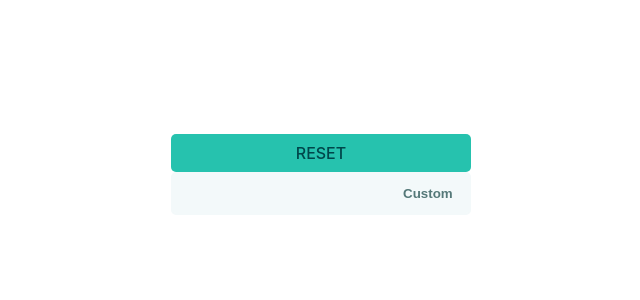
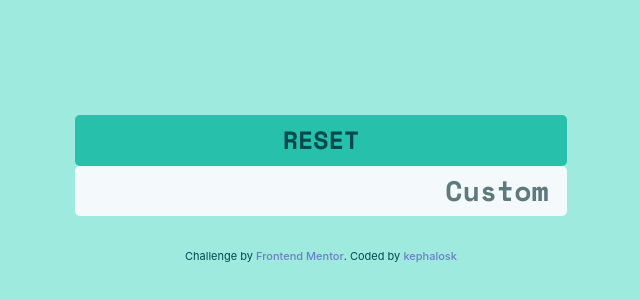
Before and after one commit to kephalosk/tip-calculator-app-react, a React (Vite) app: page / in a window 1280 px wide. Shown: the part 226-526 px from the top of the page, without its empty margins (319-959 px from the left). Built offline with nearby package versions, Linux system fonts and the light colour scheme.

Commit message:
add styles

```diff
--- a/index.html
+++ b/index.html
@@ -6,9 +6,15 @@
     <meta name="viewport" content="width=device-width, initial-scale=1.0" />
     <meta name="description" content="A React App to calculate tips.">
     <title>React Tip Calculator App</title>
+    <link rel="stylesheet" href="https://fonts.googleapis.com/css2?family=Space+Mono:wght@700&display=swap">
+    <link rel="stylesheet" href="/src/styles/styles.css">
   </head>
   <body>
     <div id="root"></div>
     <script type="module" src="/src/main.tsx"></script>
+    <footer class="attribution">
+      Challenge by <a href="https://www.frontendmentor.io?ref=challenge" target="_blank">Frontend Mentor</a>.
+      Coded by <a href="https://github.com/kephalosk">kephalosk</a>
+    </footer>
   </body>
 </html>
--- a/src/components/atoms/Button/Button.scss
+++ b/src/components/atoms/Button/Button.scss
@@ -1,32 +1,39 @@
+@use '../../../styles/colors';
+@use '../../../styles/fonts';
+@use '../../../styles/functions';
+@use '../../../styles/spaces';
+
 .button {
-  padding: 8px 16px ;
+  padding: spaces.$space-8px spaces.$space-16px ;
   width: 100%;
-  border-radius: 5px;
-  background-color: #26C2AE;
+  border-radius: spaces.$radius-5px;
+  background-color: colors.$green-400;
   text-transform: uppercase;
-  color: #00474B;
+  color: colors.$green-900;
+
+  @include fonts.text-preset-3;
 }
 .button:hover {
-  border: 1px solid #9FE8DF;
-  background-color: #9FE8DF;
+  border: functions.to-rem(1px) solid colors.$green-200;
+  background-color: colors.$green-200;
   outline: none;
   box-shadow: none;
 }
 .button:focus {
-  border: 1px solid #9FE8DF;
-  background-color: #9FE8DF;
+  border: functions.to-rem(1px) solid colors.$green-200;
+  background-color: colors.$green-200;
   outline: none;
   box-shadow: none;
 }
 .button:focus-visible {
-  border: 1px solid #FFFFFF;
-  background-color: #9FE8DF;
+  border: functions.to-rem(1px) solid colors.$white;
+  background-color: colors.$green-200;
   outline: none;
   box-shadow: none;
 }
 
 .button.disabled {
-  border: 1px solid #0D686D;
-  background-color: #0D686D;
+  border: functions.to-rem(1px) solid colors.$green-600;
+  background-color: colors.$green-600;
   cursor: not-allowed;
 }
--- a/src/components/atoms/Input/Input.scss
+++ b/src/components/atoms/Input/Input.scss
@@ -1,30 +1,37 @@
+@use '../../../styles/colors';
+@use '../../../styles/fonts';
+@use '../../../styles/functions';
+@use '../../../styles/spaces';
+
 .input {
-  border: 2px solid #F3F9FA;
-  border-radius: 5px;
-  background-color: #F3F9FA;
-  padding: 12px 16px;
+  border: functions.to-rem(2px) solid colors.$grey-50;
+  border-radius: spaces.$radius-5px;
+  background-color: colors.$grey-50;
+  padding: spaces.$space-4px spaces.$space-16px;
   width: 100%;
   font-weight: bold;
   text-align: right;
-  color: #9EBBBD;
+  color: colors.$grey-200;
+
+  @include fonts.text-preset-2;
 }
 .input:hover {
-  border: 2px solid #26C2AE;
+  border: functions.to-rem(2px) solid colors.$green-400;
 }
 .input:focus, .input:focus-visible {
-  border: 2px solid #00474B;
+  border: functions.to-rem(2px) solid colors.$green-900;
   outline: none;
 }
 .input::placeholder {
-  color: #547878;
+  color: colors.$grey-500;
 }
 .input.error {
-  border: 2px solid #E17052;
+  border: functions.to-rem(2px) solid colors.$red;
 }
 .input.error:hover {
-  border: 2px solid #26C2AE;
+  border: functions.to-rem(2px) solid colors.$green-400;
 }
 .input.error:focus, .input.error:focus-visible {
-  border: 2px solid #00474B;
+  border: functions.to-rem(2px) solid colors.$green-900;
   outline: none;
 }
--- /dev/null
+++ b/src/styles/colors.scss
@@ -0,0 +1,11 @@
+$attribution: hsl(228, 45%, 60%);
+$green-900: hsl(183, 100%, 15%);
+$green-600: hsl(184, 77%, 24%);
+$green-400: hsl(172, 67%, 45%);
+$green-200: hsl(171, 65%, 77%);
+$grey-500: hsl(186, 14%, 43%);
+$grey-400: hsl(184, 14%, 56%);
+$grey-200: hsl(185, 41%, 84%);
+$grey-50: hsl(189, 47%, 97%);
+$red: hsl(14, 74%, 60%);
+$white: hsl(0, 100%, 100%);
--- /dev/null
+++ b/src/styles/fonts.scss
@@ -0,0 +1,98 @@
+@use 'functions';
+@use 'screens';
+
+$text-scale-factor-partial: 0.8;
+$text-scale-factor-viewport: 0.7vw;
+$text-scale-factor-max: 2;
+
+$text-preset-1-font-size-min: functions.to-rem(32px);
+$text-preset-1-font-size-partial: $text-preset-1-font-size-min * $text-scale-factor-partial;
+$text-preset-1-font-size-max: $text-preset-1-font-size-min * $text-scale-factor-max;
+$text-preset-1-font-size-tablet-and-up-min: functions.to-rem(48px);
+$text-preset-1-font-size-tablet-and-up-partial: $text-preset-1-font-size-tablet-and-up-min * $text-scale-factor-partial;
+$text-preset-1-font-size-tablet-and-up-max: $text-preset-1-font-size-tablet-and-up-min * $text-scale-factor-max;
+
+$text-preset-2-font-size-min: functions.to-rem(24px);
+$text-preset-2-font-size-partial: $text-preset-2-font-size-min * $text-scale-factor-partial;
+$text-preset-2-font-size-max: $text-preset-2-font-size-min * $text-scale-factor-max;
+
+$text-preset-3-font-size-min: functions.to-rem(20px);
+$text-preset-3-font-size-partial: $text-preset-3-font-size-min * $text-scale-factor-partial;
+$text-preset-3-font-size-max: $text-preset-3-font-size-min * $text-scale-factor-max;
+
+$text-preset-4-font-size-min: functions.to-rem(16px);
+$text-preset-4-font-size-partial: $text-preset-4-font-size-min * $text-scale-factor-partial;
+$text-preset-4-font-size-max: $text-preset-4-font-size-min * $text-scale-factor-max;
+
+$text-preset-5-font-size-min: functions.to-rem(13px);
+$text-preset-5-font-size-partial: $text-preset-5-font-size-min * $text-scale-factor-partial;
+$text-preset-5-font-size-max: $text-preset-5-font-size-min * $text-scale-factor-max;
+
+$text-preset-1-line-height-min: functions.to-rem(47px);
+$text-preset-1-line-height-partial: $text-preset-1-line-height-min * $text-scale-factor-partial;
+$text-preset-1-line-height-max: $text-preset-1-line-height-min * $text-scale-factor-max;
+$text-preset-1-line-height-tablet-and-up-min: functions.to-rem(71px);
+$text-preset-1-line-height-tablet-and-up-partial: $text-preset-1-line-height-tablet-and-up-min * $text-scale-factor-partial;
+$text-preset-1-line-height-tablet-and-up-max: $text-preset-1-line-height-tablet-and-up-min * $text-scale-factor-max;
+
+$text-preset-2-line-height-min: functions.to-rem(36px);
+$text-preset-2-line-height-partial: $text-preset-2-line-height-min * $text-scale-factor-partial;
+$text-preset-2-line-height-max: $text-preset-2-line-height-min * $text-scale-factor-max;
+
+$text-preset-3-line-height-min: functions.to-rem(30px);
+$text-preset-3-line-height-partial: $text-preset-3-line-height-min * $text-scale-factor-partial;
+$text-preset-3-line-height-max: $text-preset-3-line-height-min * $text-scale-factor-max;
+
+$text-preset-4-line-height-min: functions.to-rem(24px);
+$text-preset-4-line-height-partial: $text-preset-4-line-height-min * $text-scale-factor-partial;
+$text-preset-4-line-height-max: $text-preset-4-line-height-min * $text-scale-factor-max;
+
+$text-preset-5-line-height-min: functions.to-rem(19px);
+$text-preset-5-line-height-partial: $text-preset-5-line-height-min * $text-scale-factor-partial;
+$text-preset-5-line-height-max: $text-preset-5-line-height-min * $text-scale-factor-max;
+
+@mixin text-preset-1 {
+  font-family: "Space Mono", sans-serif;
+  font-weight: bold;
+  font-size: clamp($text-preset-1-font-size-min, $text-preset-1-font-size-partial + $text-scale-factor-viewport, $text-preset-1-font-size-max);
+  line-height: clamp($text-preset-1-line-height-min, $text-preset-1-line-height-partial + $text-scale-factor-viewport, $text-preset-1-line-height-max);
+  letter-spacing: functions.to-rem(-0.67px);
+
+  @include screens.tablet-and-up {
+    font-size: clamp($text-preset-1-font-size-tablet-and-up-min, $text-preset-1-font-size-tablet-and-up-partial + $text-scale-factor-viewport, $text-preset-1-font-size-tablet-and-up-max);
+    line-height: clamp($text-preset-1-line-height-tablet-and-up-min, $text-preset-1-line-height-tablet-and-up-partial + $text-scale-factor-viewport, $text-preset-1-line-height-tablet-and-up-max);
+    letter-spacing: functions.to-rem(-1px);
+  }
+}
+
+@mixin text-preset-2 {
+  font-family: "Space Mono", sans-serif;
+  font-weight: bold;
+  font-size: clamp($text-preset-2-font-size-min, $text-preset-2-font-size-partial + $text-scale-factor-viewport, $text-preset-2-font-size-max);
+  line-height: clamp($text-preset-2-line-height-min, $text-preset-2-line-height-partial + $text-scale-factor-viewport, $text-preset-2-line-height-max);
+  letter-spacing: 0;
+}
+
+@mixin text-preset-3 {
+  font-family: "Space Mono", sans-serif;
+  font-weight: bold;
+  font-size: clamp($text-preset-3-font-size-min, $text-preset-3-font-size-partial + $text-scale-factor-viewport, $text-preset-3-font-size-max);
+  line-height: clamp($text-preset-3-line-height-min, $text-preset-3-line-height-partial + $text-scale-factor-viewport, $text-preset-3-line-height-max);
+  letter-spacing: 0;
+}
+
+@mixin text-preset-4 {
+  font-family: "Space Mono", sans-serif;
+  font-weight: bold;
+  font-size: clamp($text-preset-4-font-size-min, $text-preset-4-font-size-partial + $text-scale-factor-viewport, $text-preset-4-font-size-max);
+  line-height: clamp($text-preset-4-line-height-min, $text-preset-4-line-height-partial + $text-scale-factor-viewport, $text-preset-4-line-height-max);
+  letter-spacing: 0;
+}
+
+@mixin text-preset-5 {
+  font-family: "Space Mono", sans-serif;
+  font-weight: bold;
+  font-size: clamp($text-preset-5-font-size-min, $text-preset-5-font-size-partial + $text-scale-factor-viewport, $text-preset-5-font-size-max);
+  line-height: clamp($text-preset-5-line-height-min, $text-preset-5-line-height-partial + $text-scale-factor-viewport, $text-preset-5-line-height-max);
+  letter-spacing: 0;
+}
--- /dev/null
+++ b/src/styles/functions.scss
@@ -0,0 +1,31 @@
+@use 'sass:math';
+@use 'sass:meta';
+
+@function to-rem($value) {
+  @if meta.type-of($value) != 'number' {
+    @error 'NaN: #{meta.type-of($value)}.';
+    @return null;
+  }
+
+  $unit: math.unit($value);
+
+  @if $unit == '' {
+    @error 'Missing unit: #{$value}.';
+    @return null;
+  }
+
+  @if $unit == 'px' {
+    @return math.div($value, 16px) * 1rem;
+  }
+
+  @if $unit == '%' {
+    @return math.div($value, 100%) * 1rem;
+  }
+
+  @if $unit == 'rem' {
+    @return $value;
+  }
+
+  @error 'Invalid unit: #{$unit}.';
+  @return null;
+}
--- /dev/null
+++ b/src/styles/screens.scss
@@ -0,0 +1,7 @@
+$phone-width: 600px;
+
+@mixin tablet-and-up {
+  @media (min-width: $phone-width) {
+    @content
+  }
+}
--- /dev/null
+++ b/src/styles/spaces.scss
@@ -0,0 +1,7 @@
+@use 'functions';
+
+$space-4px: functions.to-rem(4px);
+$space-8px: functions.to-rem(8px);
+$space-16px: functions.to-rem(16px);
+
+$radius-5px: functions.to-rem(5px);
--- /dev/null
+++ b/src/styles/styles.css
@@ -0,0 +1,26 @@
+* {
+  margin: 0;
+  padding: 0;
+  box-sizing: border-box;
+}
+
+body {
+  background-color: hsl(171, 65%, 77%);
+  min-height: 100vh;
+  display: flex;
+  flex-direction: column;
+  align-items: center;
+  justify-content: center;
+}
+
+.attribution {
+  font-size: 11px;
+  text-align: center;
+  color: hsl(183, 100%, 15%);
+}
+
+.attribution a {
+  color: hsl(228, 45%, 60%);
+}
+
+/*# sourceMappingURL=styles.css.map */
--- /dev/null
+++ b/src/styles/styles.scss
@@ -0,0 +1,31 @@
+@use 'colors';
+@use 'functions';
+@use 'screens';
+@use 'spaces';
+
+$app-max-width: functions.to-rem(1140px);
+
+* {
+  margin: 0;
+  padding: 0;
+  box-sizing: border-box;
+}
+
+body {
+  background-color: colors.$green-200;
+  min-height: 100vh;
+  display: flex;
+  flex-direction: column;
+  align-items: center;
+  justify-content: center;
+}
+
+.attribution {
+  font-size: 11px;
+  text-align: center;
+  color: colors.$green-900;
+}
+
+.attribution a {
+  color: colors.$attribution;
+}
```
Also changed, not shown: 1 other file (tests, documents, lock files or other folders).
